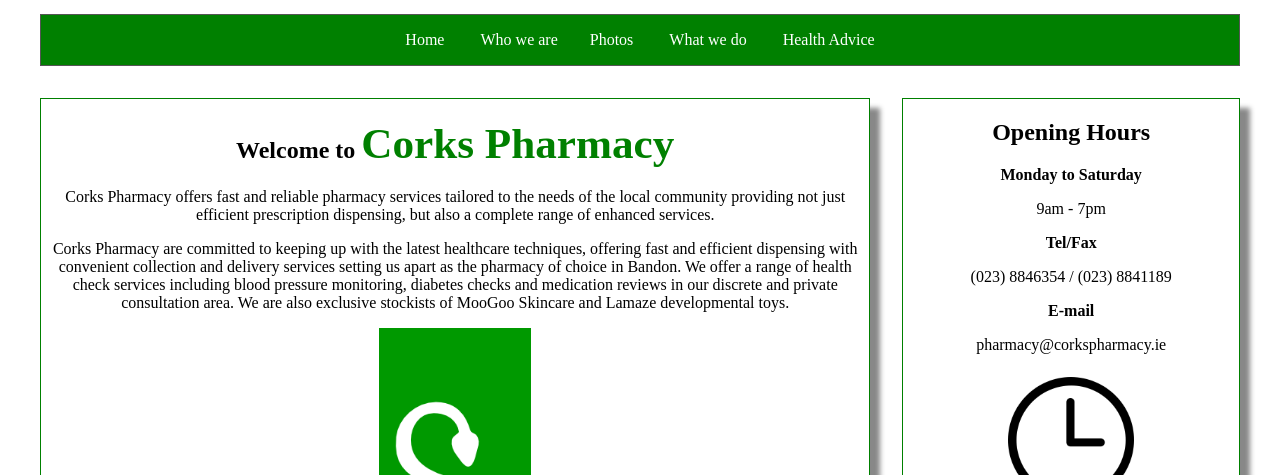
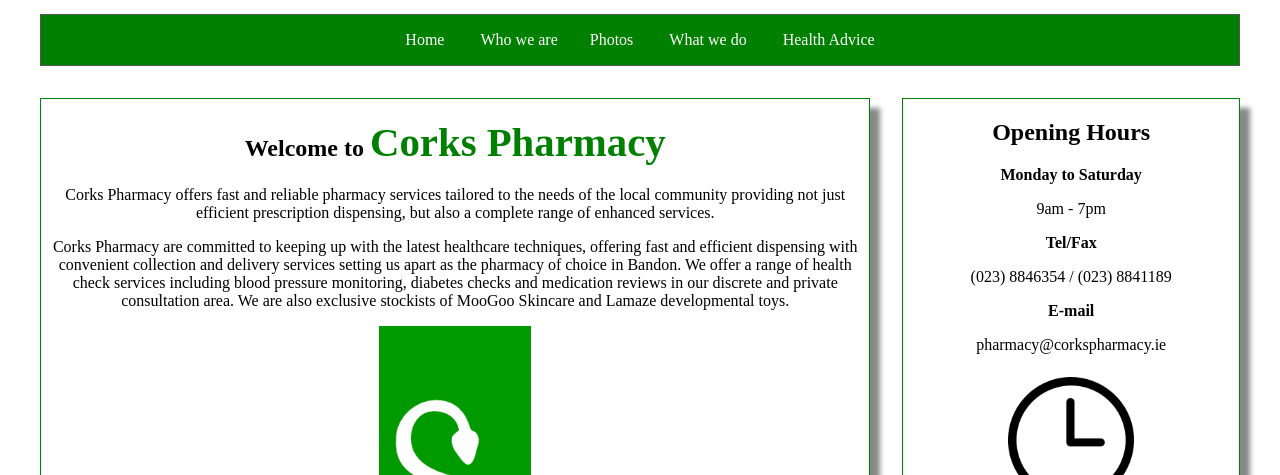
Before and after one commit to Bamidele007/Cwebsite007, a plain HTML site: page index.html in a window 1280 px wide. Shown: the part 325-800 px from the top of the page. Drawn offline with Linux system fonts and the light colour scheme.

Commit message:
testing site 2

```diff
--- a/styles.css
+++ b/styles.css
@@ -18,7 +18,7 @@ article,section,aside{
 .headIng {
     color: green;
     font-weight: 900;
-    font-size: 1.8em;
+    font-size: 1.7em;
 }
 
 header{
```
